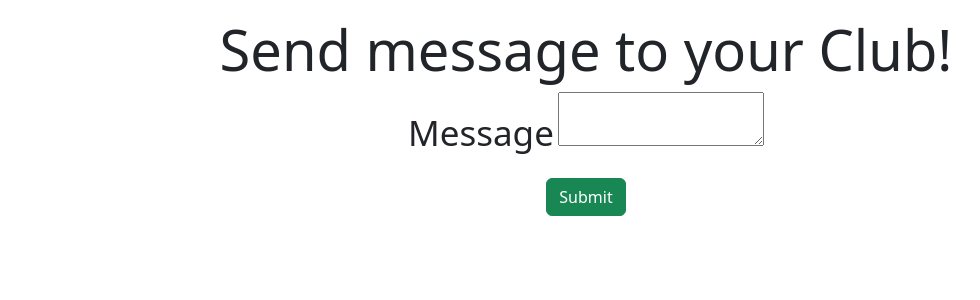
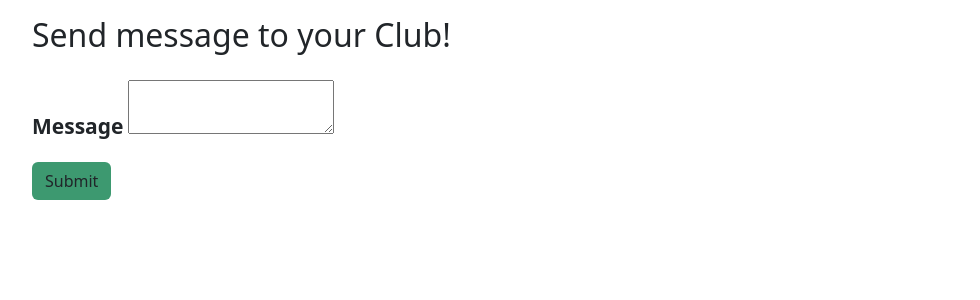
Before and after one commit to agrimreaper49/ClubMatch, a Django app: template club_compass_app/templates/club_compass_app/send_message.html in a window 1280 px wide. Shown: the part 78-378 px from the top of the page, without its empty margins (54-1034 px from the left). Run offline with Django 4.2, Linux system fonts and the light colour scheme; the template is opened without the code that fills it, so the values that code supplies are empty, except form fields; tables that the repository leaves empty hold one stand-in row (values such as "Sample post"); form fields are guessed from the names that the template uses; some libraries are stand-ins or nearby versions.

Commit message:
Update send_message.html

```diff
--- a/club_compass_app/templates/club_compass_app/send_message.html
+++ b/club_compass_app/templates/club_compass_app/send_message.html
@@ -1,19 +1,43 @@
+{% load bootstrap5 %} {% load static %} {% load socialaccount %}
+{% bootstrap_css %} {% bootstrap_javascript %}
+
+<head>
+  <meta charset="UTF-8" />
+  <meta name="viewport" content="width=device-width, initial-scale=1.0" />
+  <title>Send Message</title>
   {% include 'club_compass_app/header.html' %}
-{% load socialaccount %}
+</head>
+
+<body>
+  <div class="container p-3">
+    <h2 style="margin-bottom: 25px">Send message to your Club!</h2>
+
+    {% if error_message %}
+    <div class="alert alert-danger">{{ error_message }}</div>
+    {% endif %}
 
     <form action="{% url 'send_message' %}" method="post">
       {% csrf_token %}
-    {% if error_message %}{{ error_message }}{% endif %}
-<center>
-    <div class="container p-3">
-        <h2 class="display-4">Send message to your Club!</h2>
-        <div class="form-group">
-            <label class="control-label"><h1 class="display-6"><small><strong>{{ form.message.label }}<strong></small></h1></label>
+
+      <div class="form-group" style="margin-bottom: 15px">
+        <label>
+          <h4>
+            <small>
+              <strong>{{ form.message.label }}</strong>
+            </small>
+          </h4>
+        </label>
         {{ form.message_text }}
       </div>
+
+      <div class="form-group">
+        <input
+          type="submit"
+          class="btn"
+          value="Submit"
+          style="background-color: #3d9970"
+        />
       </div>
-    <div class="container">
-    <input type="submit" class="btn btn-success" value="Submit">
+    </form>
   </div>
-</center>
-</form>
+</body>
```
Lines whose indentation alone changed are shown as unchanged.
